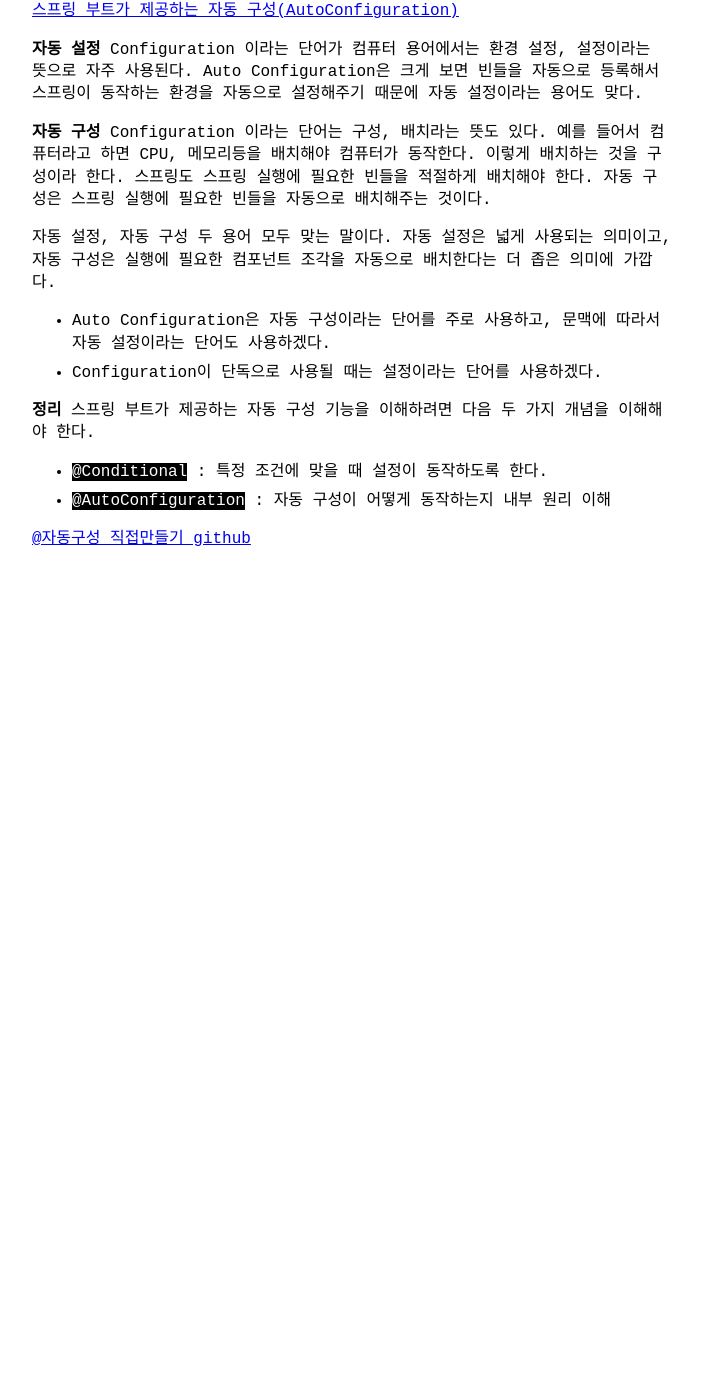
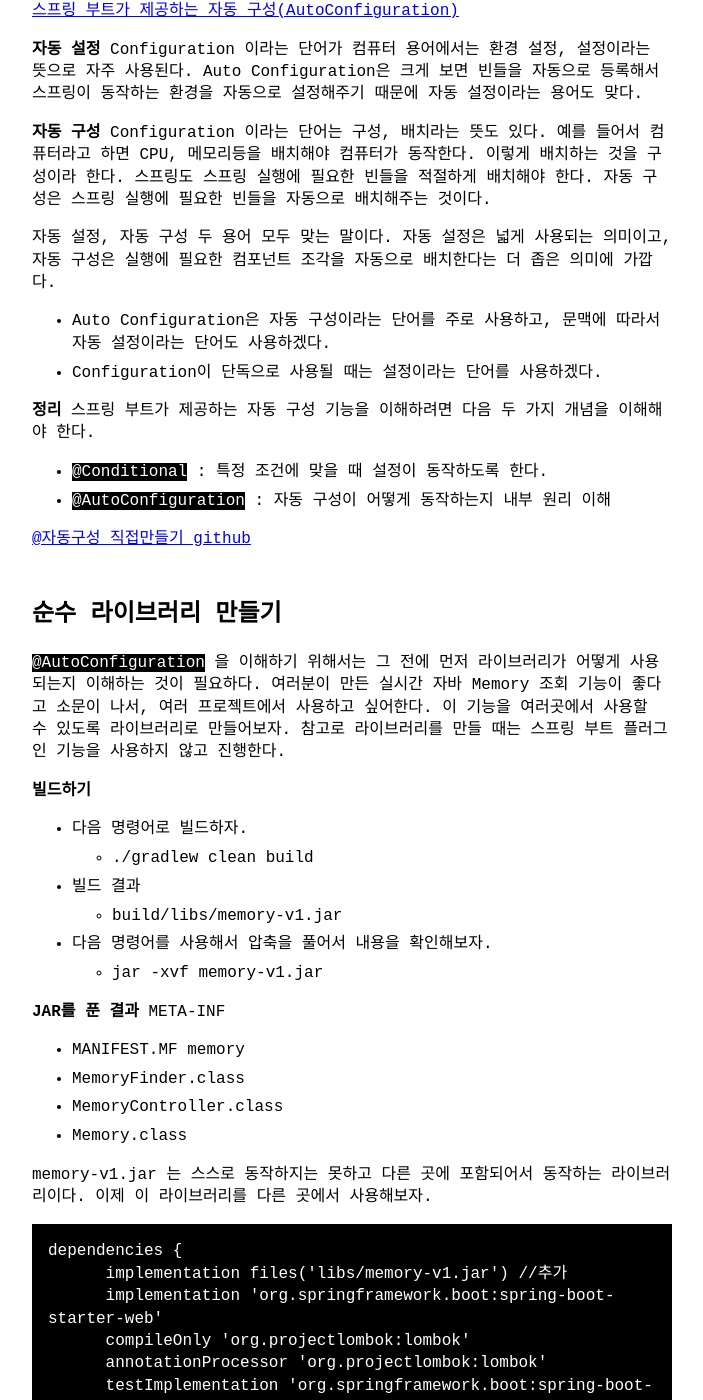
Before and after one commit to khjzzm/khjzzm.github.io, a Jekyll site: the page built from _posts/2023-05-02-AutoConfiguration.md, in a window 1280 px wide and 1400 px high, scrolled down 2938 px. Shown: the whole window, without its empty margins (288-991 px from the left). Built offline with Jekyll 4.4.1, drawn with Linux system fonts in a browser that asks for light colours; before the commit the page ends 3568 px from its top, so only the background shows below that; some of the changed text lies outside the part shown.

Commit message:
자동구성

```diff
--- a/_posts/2023-05-02-AutoConfiguration.md
+++ b/_posts/2023-05-02-AutoConfiguration.md
@@ -104,3 +104,47 @@ Configuration 이라는 단어는 구성, 배치라는 뜻도 있다.
 - `@AutoConfiguration` : 자동 구성이 어떻게 동작하는지 내부 원리 이해
 
 [@자동구성 직접만들기 github](https://github.com/khjzzm/yeoboya-lunch/tree/45bda96ab2e421921fe2c3ecf8ede8efe3a280c6)
+
+
+## 순수 라이브러리 만들기
+
+`@AutoConfiguration` 을 이해하기 위해서는 그 전에 먼저 라이브러리가 어떻게 사용되는지 이해하는 것이 필요하다.
+여러분이 만든 실시간 자바 Memory 조회 기능이 좋다고 소문이 나서, 여러 프로젝트에서 사용하고 싶어한다. 이 기능을 여러곳에서 사용할 수 있도록 라이브러리로 만들어보자.
+참고로 라이브러리를 만들 때는 스프링 부트 플러그인 기능을 사용하지 않고 진행한다.
+
+
+**빌드하기**
+- 다음 명령어로 빌드하자.
+  - ./gradlew clean build
+- 빌드 결과
+  - build/libs/memory-v1.jar
+- 다음 명령어를 사용해서 압축을 풀어서 내용을 확인해보자.
+  - jar -xvf memory-v1.jar
+
+**JAR를 푼 결과**
+META-INF
+- MANIFEST.MF
+memory
+- MemoryFinder.class
+- MemoryController.class
+- Memory.class
+
+memory-v1.jar 는 스스로 동작하지는 못하고 다른 곳에 포함되어서 동작하는 라이브러리이다. 이제 이 라이브러리를 다른 곳에서 사용해보자.
+
+~~~gradle
+dependencies {
+      implementation files('libs/memory-v1.jar') //추가
+      implementation 'org.springframework.boot:spring-boot-starter-web'
+      compileOnly 'org.projectlombok:lombok'
+      annotationProcessor 'org.projectlombok:lombok'
+      testImplementation 'org.springframework.boot:spring-boot-starter-test'
+}
+~~~
+
+**정리** ㅡ
+- 외부 라이브러리를 직접 만들고 또 그것을 프로젝트에 라이브러리로 불러서 적용해보았다.
+- 그런데 라이브러리를 사용하는 클라이언트 개발자 입장을 생각해보면, 라이브러리 내부에 있는 어떤 빈을 등록해야하는지 알아야 하고, 그것을 또 하나하나 빈으로 등록해야 한다. 지금처럼 간단한 라이브러리가 아니라 초기 설정이 복잡하다면 사용자 입장에서는 상당히 귀찮은 작업이 될 수 있다.
+- 이런 부분을 자동으로 처리해주는 것이 바로 스프링 부트 자동 구성(Auto Configuration)이다.
+
+
+## 자동 구성 라이브러리 만들기
```
